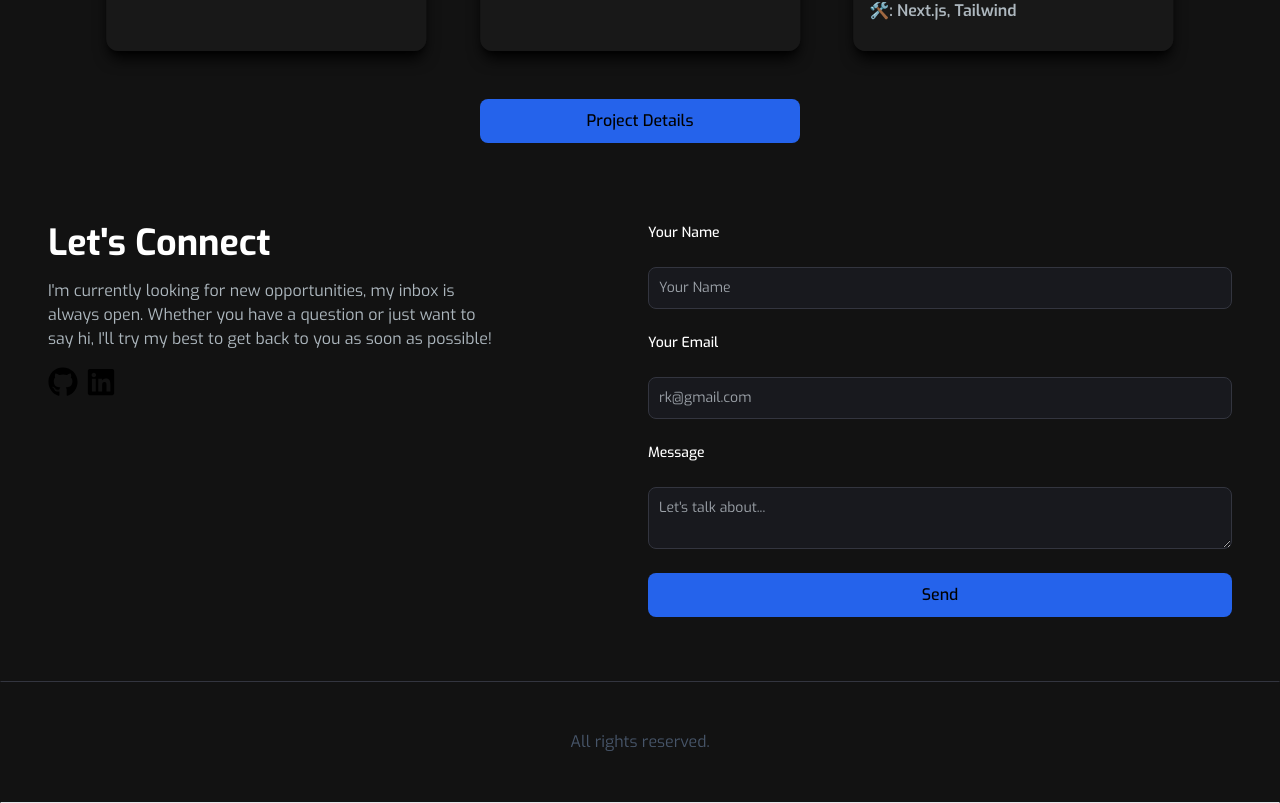
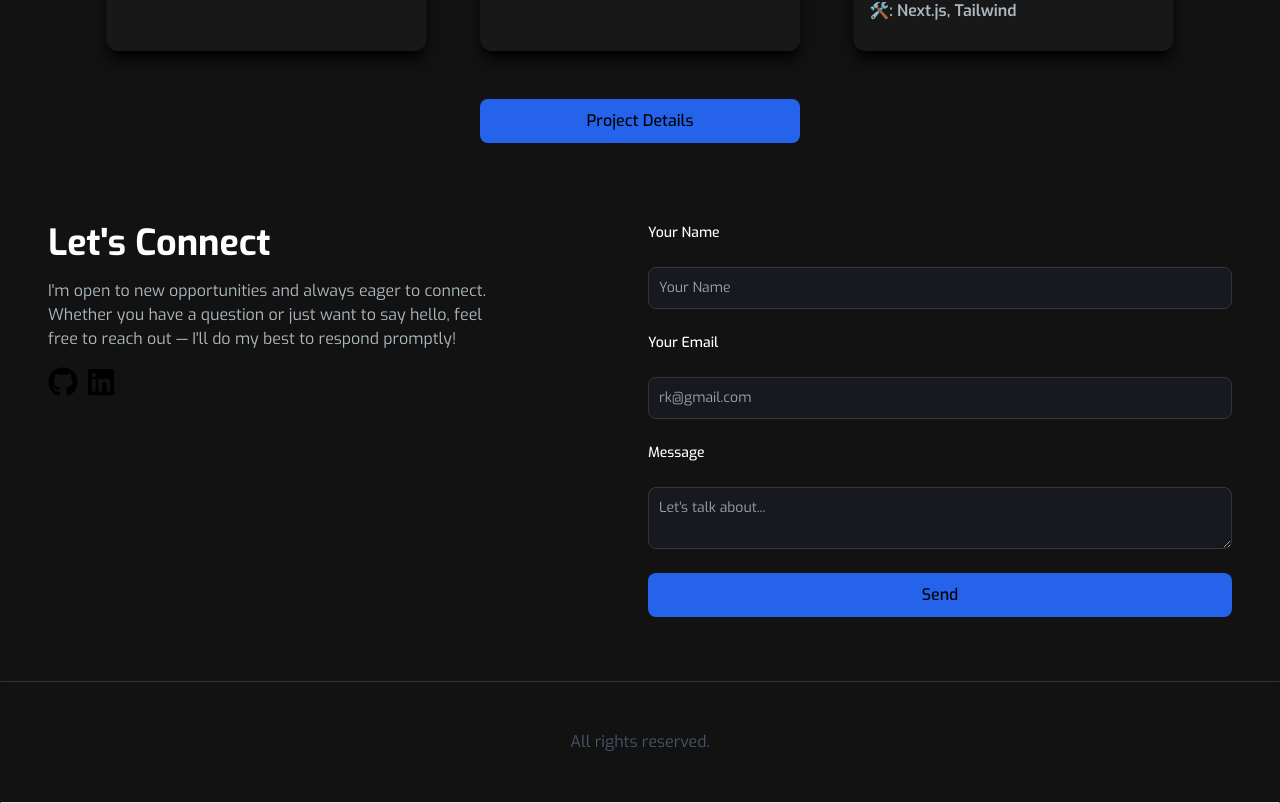
Before and after one commit to RK-41/portfolio3, a Next.js app: page / in a window 1280 px wide. Shown: the part 1585-2388 px from the top of the page. Built offline with nearby package versions, Linux system fonts and the light colour scheme.

Commit message:
Minor update

```diff
--- a/app/components/EmailSection.jsx
+++ b/app/components/EmailSection.jsx
@@ -64,9 +64,9 @@ const EmailSection = () => {
 					Let's Connect
 				</h2>
 				<p className='text-[#ADB7BE] mb-4 max-w-md'>
-					I'm currently looking for new opportunities, my inbox is always open.
-					Whether you have a question or just want to say hi, I'll try my best
-					to get back to you as soon as possible!
+					I'm open to new opportunities and always eager to connect. Whether you
+					have a question or just want to say hello, feel free to reach out —
+					I&apos;ll do my best to respond promptly!
 				</p>
 
 				<div className='socials flex flex-row gap-2 text-3xl'>
```
